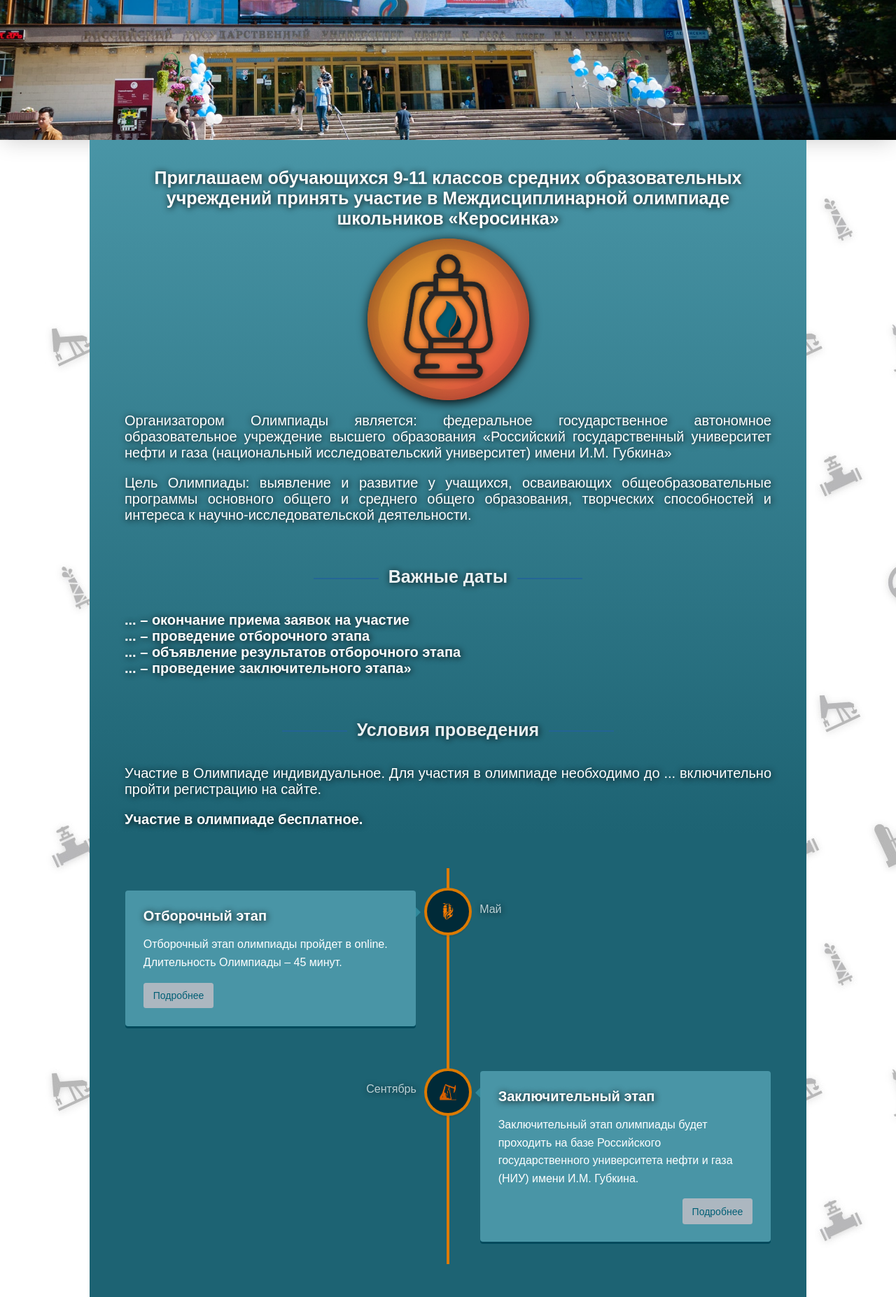
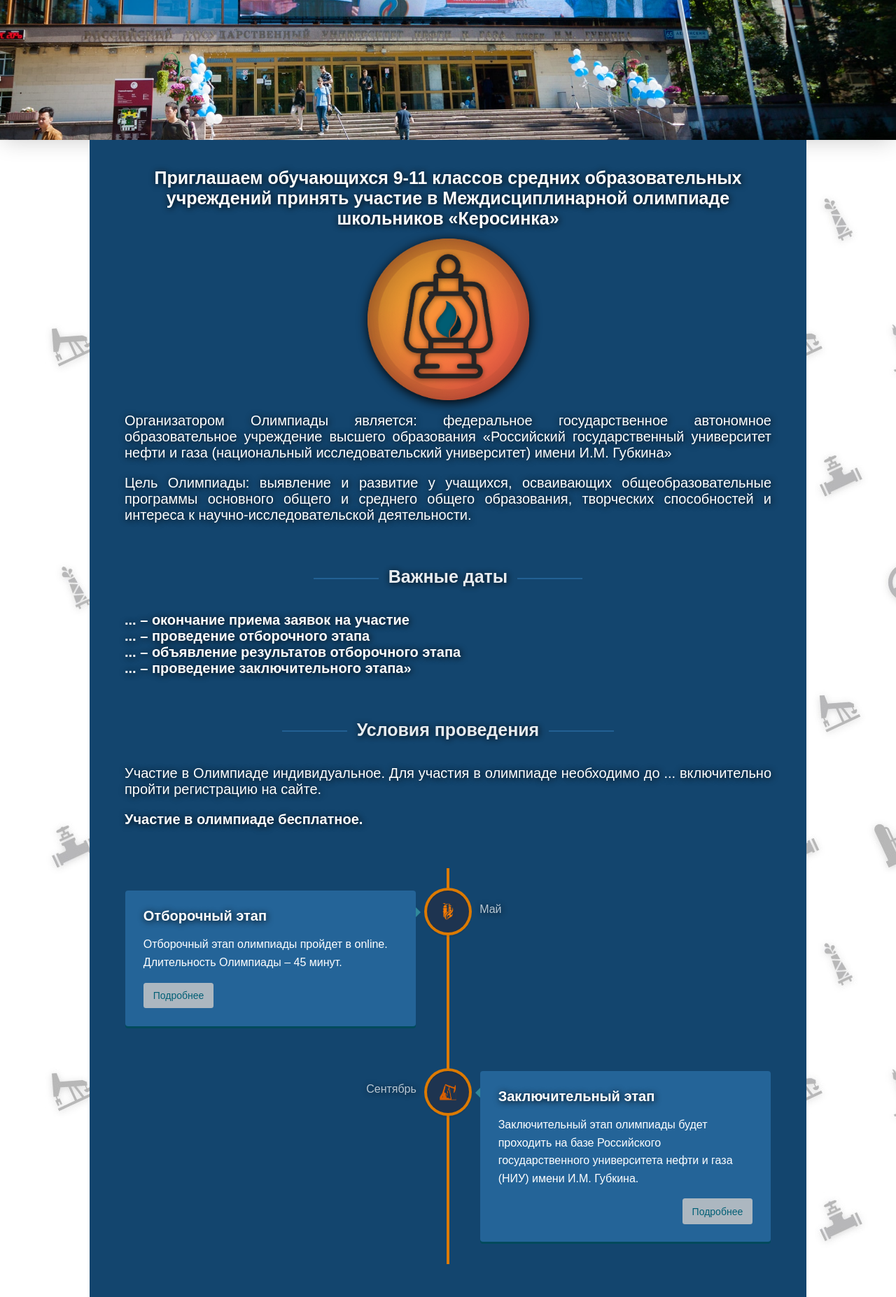
Before and after one commit to CoolerMgdn/kerosinka, a PHP site: page / in a window 1280 px wide. Shown: the part 320-2174 px from the top of the page at 70% size. Run offline with PHP 8.4, Linux system fonts and the light colour scheme; some libraries are stand-ins or nearby versions.

Commit message:
Подправил цвета и общий вид сайта

```diff
--- a/login.php
+++ b/login.php
@@ -43,7 +43,7 @@
                     <label href="#" class="password-control"></label>
                 </div>
 
-                <input type="submit" id="regbutton" name="btn_submit_register" value="Войти">
+                <input type="submit" id="authbutton" name="btn_submit_register" value="Войти">
             </form>
         </section>
     </div>
--- a/src/style/main.css
+++ b/src/style/main.css
@@ -250,8 +250,8 @@ body {
 
 /* Основной текст про олимпиаду */
 #section01 {
-  background: -webkit-gradient(linear, left top, left bottom, from(#4995A6), to(#1D6373));
-  background: linear-gradient(#4995A6, #1D6373);
+  background: -webkit-gradient(linear, left top, left bottom, from(#13456E), to(#13456E));
+  background: linear-gradient(#13456E, #13456E);
   overflow: hidden;
 }
 
@@ -269,14 +269,14 @@ body {
 
 /* Информация по этапам олимпиады (Таймлайн) */
 #section02 {
-  background: #1D6373;
+  background: #13456E;
   padding: 0px;
 }
 
 /* Тематика задач и оргкомитет */
 #section03 {
-  background: -webkit-gradient(linear, left top, left bottom, from(#1D6373), to(#4995A6));
-  background: linear-gradient(#1D6373, #4995A6);
+  background: -webkit-gradient(linear, left top, left bottom, from(#13456E), to(#13456E));
+  background: linear-gradient(#13456E, #13456E);
   padding-bottom: 20px;
   overflow: hidden;
 }
@@ -1041,15 +1055,16 @@ p {
 }
 
 .cd-timeline-img.cd-picture {
-  background: #002A38;
+  /* background:#1E3450; */
+  background: #1E3450;
 }
 
 .cd-timeline-img.cd-movie {
-  background: #002A38;
+  background: #1E3450;
 }
 
 .cd-timeline-img.cd-location {
-  background: #002A38;
+  background: #1E3450;
 }
 
 @media only screen and (min-width: 1170px) {
@@ -1103,7 +1118,7 @@ p {
 .cd-timeline-content {
   position: relative;
   margin-left: 60px;
-  background: #4995A6;
+  background: #246498;
   border-radius: 0.25em;
   padding: 1em;
   -webkit-box-shadow: 0 3px 0 #004a5c;
--- a/src/style/main.scss
+++ b/src/style/main.scss
@@ -853,13 +865,14 @@ p {
   margin-top: -12px;
 }
 .cd-timeline-img.cd-picture {
-  background: #002A38;
+  /* background:#1E3450; */
+  background: #1E3450;
 }
 .cd-timeline-img.cd-movie {
-  background: #002A38;
+  background: #1E3450;
 }
 .cd-timeline-img.cd-location {
-  background: #002A38;
+  background: #1E3450;
 }
 @media only screen and (min-width: 1170px) {
   .cd-timeline-img {
@@ -932,7 +945,7 @@ p {
 .cd-timeline-content {
   position: relative;
   margin-left: 60px;
-  background: #4995A6;
+  background: $timeline-bg;
   border-radius: 0.25em;
   padding: 1em;
   box-shadow: 0 3px 0 #004a5c;
--- a/src/style/utils/vars.scss
+++ b/src/style/utils/vars.scss
@@ -11,23 +11,26 @@ $warning-color: #EB5757;
 //$header1: #103240;
 //$header2: #1D6373;
 //$menu: #002A38;
-$main1: #4995A6;
-$main2: #1D6373;
-$main3: #4995A6;
+//$main1: #4995A6;
+//$main2: #1D6373;
+//$main3: #4995A6;
 //$main4: #103240;
 $timeline-line: #DD7A00;
+$timeline-bg:#246498;
 //$link: #DD7A00;
 $link-reg: #C13500;
+$link-reg-hover: #8F2607;
 
 //////////////////
 $header1: #1E3450;
 $header2: #1E3450;
 $menu: #1E3450;
-//$main1: #117EC7;
-//$main2: #1684CD;
-//$main3: #1D8AD3;
+$main1: #13456E;
+$main2: #13456E;
+$main3: #13456E;
 $main4: #1E3450;
 $link: #246498;
+$link-hover: #13456E;
 
 //От темного к светлому
 $gazprom0: #13456E;
```
Also changed, not shown: other parts of src/style/main.css (+25 -11 lines), other parts of src/style/main.scss (+21 -9 lines), 2 other files.
